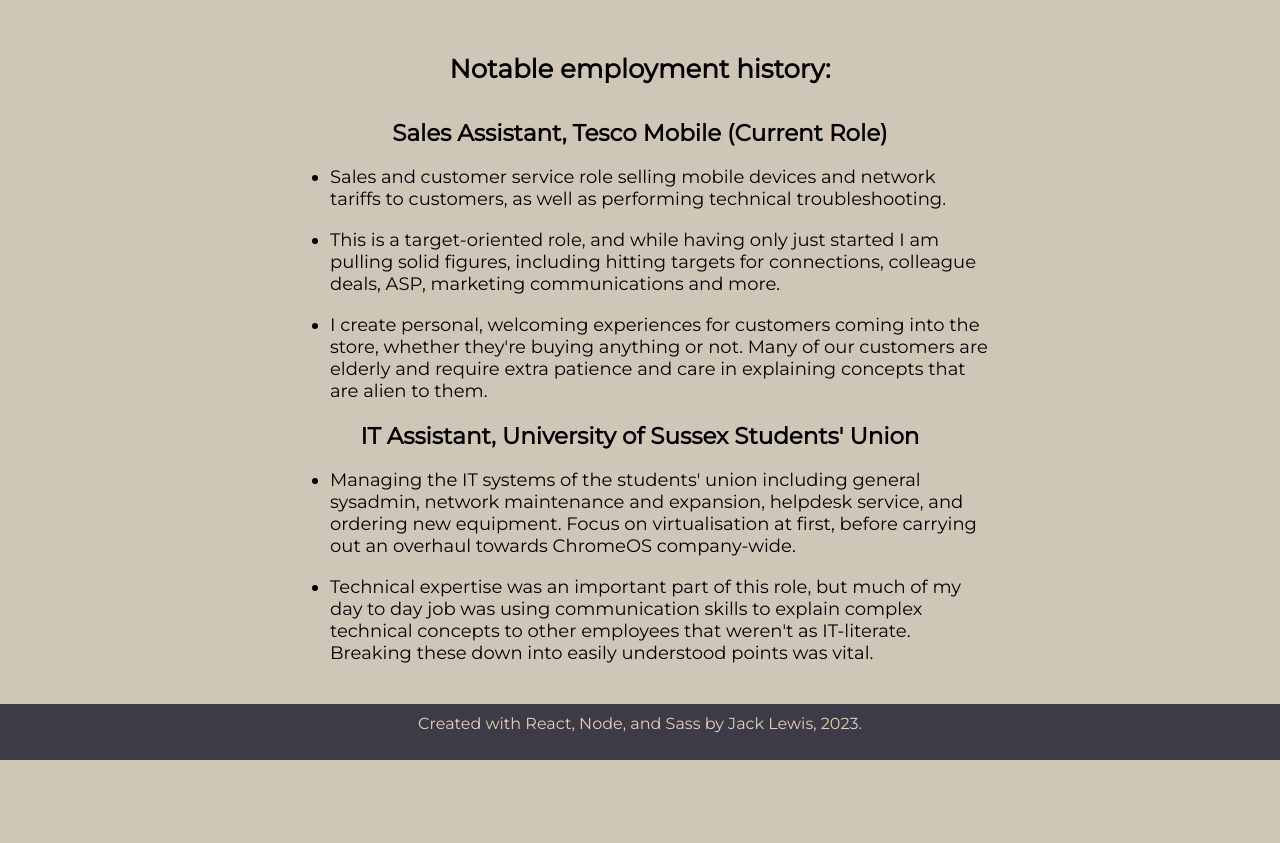
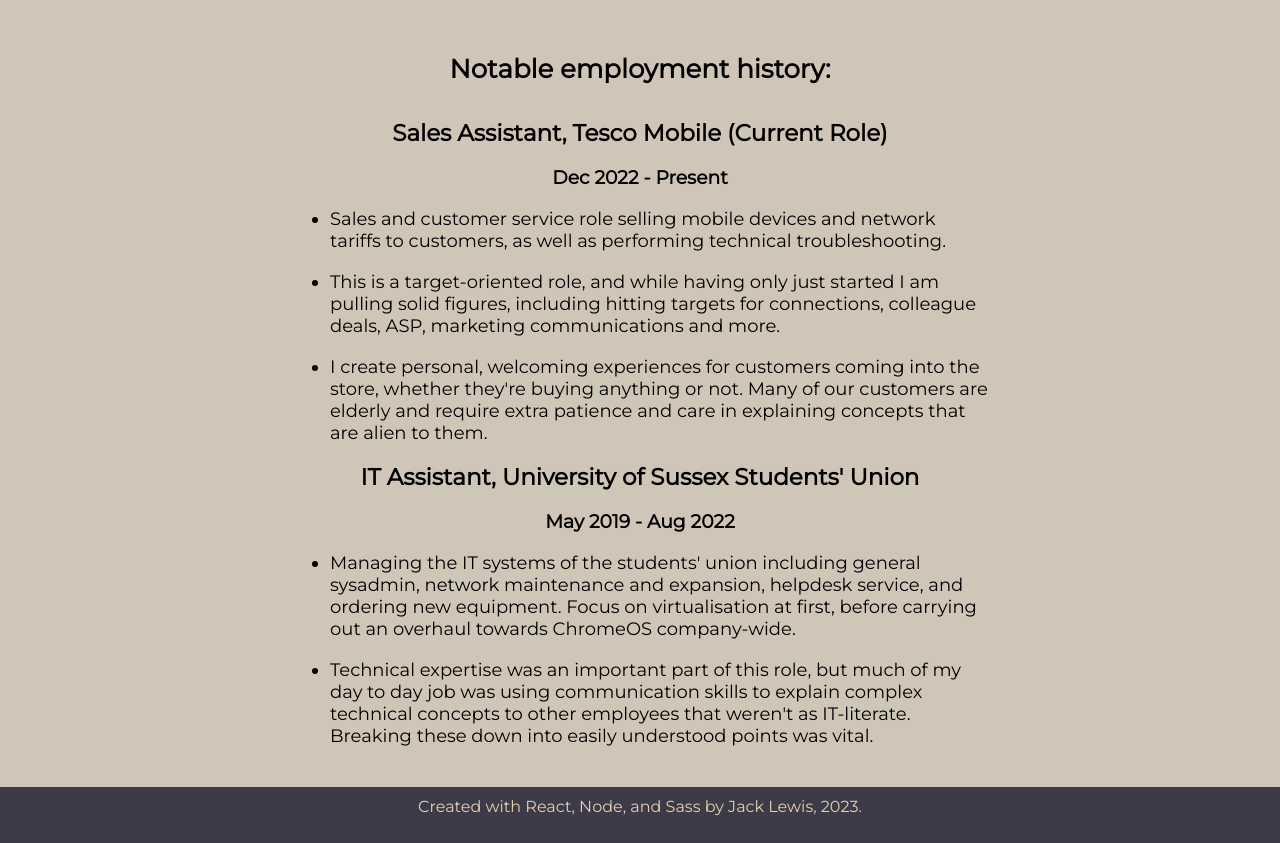
Before and after one commit to Jackerlus/jacklewis.me, a React (Create React App) app: page / in a window 1280 px wide. Shown: the part 1361-2204 px from the top of the page. Before the commit the page ends 2121 px from the top, so only its background shows below. Built offline with nearby package versions, Linux system fonts and the light colour scheme.

Commit message:
Added dates to employment history.

```diff
--- a/package.json
+++ b/package.json
@@ -19,8 +19,7 @@
     "start": "react-scripts start",
     "build": "react-scripts build",
     "test": "react-scripts test",
-    "eject": "react-scripts eject",
-    "prisma": "npx prisma generate"
+    "eject": "react-scripts eject"
   },
   "eslintConfig": {
     "extends": [
--- a/src/components/Home.js
+++ b/src/components/Home.js
@@ -70,6 +70,7 @@
                     <h1>Notable employment history:</h1>
                     <section className="employment-tesco">
                         <h2>Sales Assistant, Tesco Mobile (Current Role)</h2>
+                        <h3>Dec 2022 - Present</h3>
                         <ul>
                             <li>Sales and customer service role selling mobile devices and network tariffs to customers,
                                 as well as performing technical troubleshooting.</li>
@@ -84,6 +85,7 @@
                     </section>
                     <section className="employment-ussu">
                         <h2>IT Assistant, University of Sussex Students' Union</h2>
+                        <h3>May 2019 - Aug 2022</h3>
                         <ul>
                             <li>Managing the IT systems of the students' union including general sysadmin, network
                                 maintenance and expansion, helpdesk service, and ordering new equipment. Focus on
--- a/src/styles/Home.css
+++ b/src/styles/Home.css
@@ -114,6 +114,9 @@
 .home .about .name {
   font-family: "MediumItalic", "Georgia", sans-serif;
 }
+.home .about .employment h3 {
+  text-align: center;
+}
 .home .about .img-container {
   display: flex;
   justify-content: center;
--- a/src/styles/Home.scss
+++ b/src/styles/Home.scss
@@ -138,6 +138,11 @@
     .name {
       font-family: "MediumItalic", "Georgia", sans-serif;
     }
+    .employment {
+      h3 {
+        text-align: center;
+      }
+    }
     .img-container {
       display: flex;
       justify-content: center;
@@ -150,6 +155,8 @@
       }
     }
   }
+
+
 }
 
 //List of programming proficiencies and other skills
```
Also changed, not shown: 1 other file (tests, documents, lock files or other folders).
